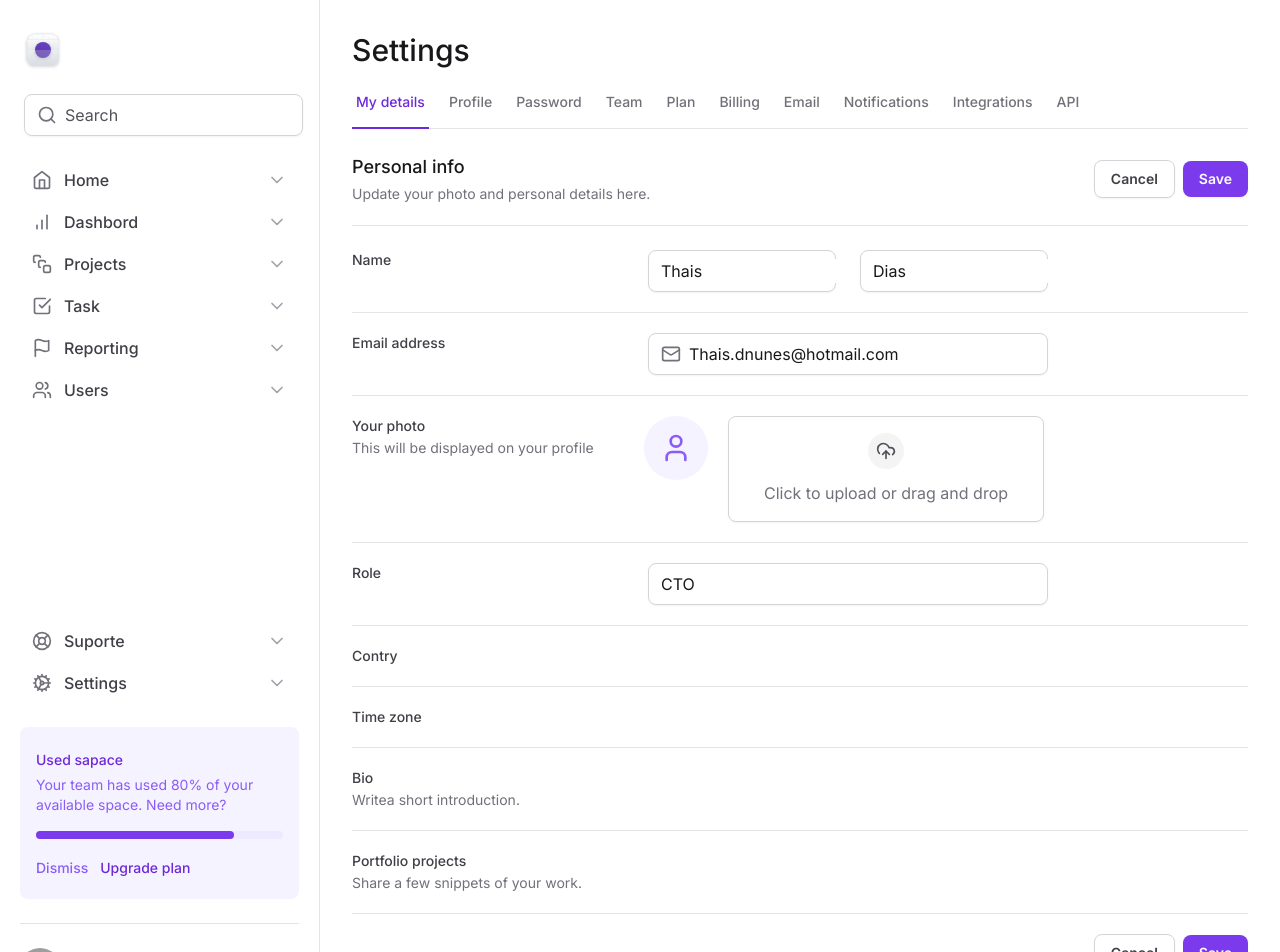
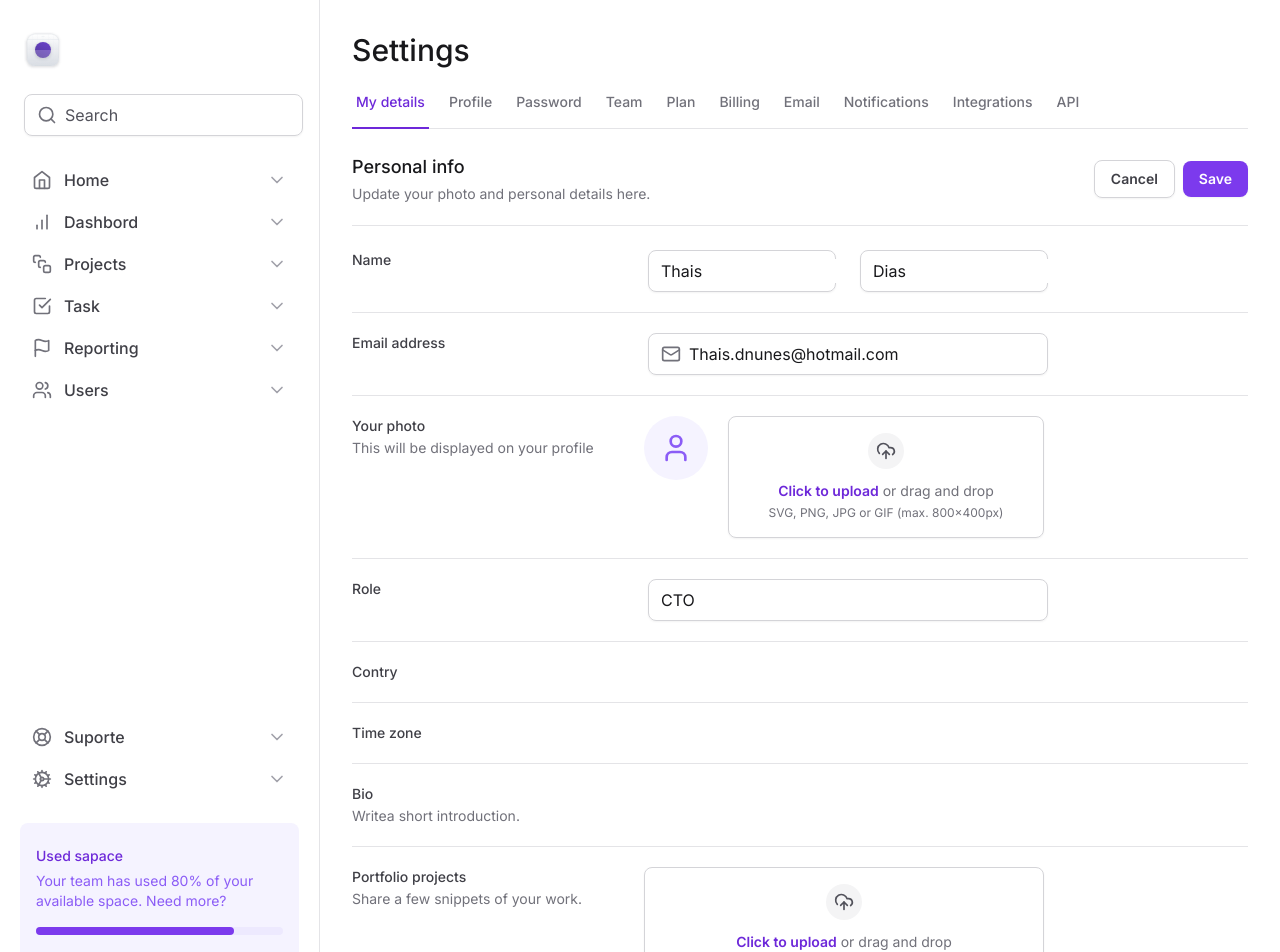
Before and after one commit to Thais-DN/dashboard-tailwind, a Next.js app: page / in a window 1280 px wide. Shown: the top 952 px of the page. Built offline with nearby package versions, Linux system fonts and the light colour scheme; grey boxes are pictures that could not be loaded.

Commit message:
Separando componentes

```diff
--- /dev/null
+++ b/src/app/components/Form/FileInput/Control.tsx
@@ -0,0 +1,9 @@
+import { ComponentProps } from "react"
+
+export type ControlProps = ComponentProps<"input">
+
+export function Control(props: ControlProps) {
+    return (
+        <input type="file" className="sr-only" id="photo" {...props} />
+    )
+}
--- /dev/null
+++ b/src/app/components/Form/FileInput/ImagePreview.tsx
@@ -0,0 +1,9 @@
+import { User } from "lucide-react";
+
+export function ImagePreview() {
+    return (
+        <div className="bg-violet-50 flex h-16 w-16 items-center justify-center rounded-full">
+            <User className="w-8 h-8 text-violet-500" />
+        </div>
+    )
+}
--- /dev/null
+++ b/src/app/components/Form/FileInput/Input.tsx
@@ -0,0 +1,11 @@
+import { Control } from "./Control"
+import { ImagePreview } from "./ImagePreview"
+import { Root } from "./Root"
+import { Trigger } from "./Trigger"
+
+export {
+    Control,
+    ImagePreview,
+    Root,
+    Trigger
+}
--- /dev/null
+++ b/src/app/components/Form/FileInput/Root.tsx
@@ -0,0 +1,7 @@
+import { ComponentProps } from 'react'
+
+export type RootProps = ComponentProps<"div">
+
+export function Root(props: RootProps) {
+    return <div {...props} />
+}
--- /dev/null
+++ b/src/app/components/Form/FileInput/Trigger.tsx
@@ -0,0 +1,22 @@
+import { UploadCloud } from "lucide-react";
+
+export function Trigger() {
+    return (
+        <label
+            htmlFor="photo"
+            className="group flex flex-1 cursor-pointer flex-col items-center gap-3 rounded-lg border border-zinc-300 px-6 py-4 text-center text-zinc-500 shadow-sm hover:border-violet-200 hover:bg-violet-25 hover:text-violet-500"
+        >
+            <div className="rounded-full border-6 border-zinc-50 bg-zinc-100 p-2 group-hover:border-violet-50 group-hover:bg-violet-100">
+                <UploadCloud className="h-5 w-5 text-zinc-600 group-hover:text-violet-600" />
+            </div>
+
+            <div className="flex flex-col items-center gap-1">
+                <span className="text-sm">
+                    <span className="font-semibold text-violet-700">Click to upload</span>{' '}
+                        or drag and drop
+                    </span>
+                <span className="text-xs">SVG, PNG, JPG or GIF (max. 800x400px)</span>
+            </div>
+        </label>
+    )
+}
--- a/src/app/components/Input.tsx
+++ b/src/app/components/Input.tsx
@@ -1,4 +1,3 @@
-import { Search } from "lucide-react";
 import { ComponentProps } from "react";
 
 type InputPrefixProps = ComponentProps<"div">
--- a/src/app/page.tsx
+++ b/src/app/page.tsx
@@ -1,6 +1,7 @@
 import { SettingsTabs } from "./components/SettingsTabs";
 import * as Input from "./components/Input"
-import { Mail, Upload, UploadCloud, User } from "lucide-react";
+import { Mail } from "lucide-react";
+import * as FileInput from "./components/Form/FileInput/Input"
 
 export default function Home() {
     return (
@@ -63,21 +64,12 @@
                                 This will be displayed on your profile
                             </span>
                         </label>
-                        <div className="flex items-start gap-5">
-                            <div className="bg-violet-50 flex h-16 w-16 items-center justify-center rounded-full">
-                                <User className="w-8 h-8 text-violet-500" />
-                            </div>
-
-                            <label htmlFor="photo" className="flex flex-1 cursor-pointer flex-col items-center gap-3 rounded-lg border border-zinc-300 px-6 py-4 text-center text-zinc-500 shadow-sm">
-                                <div className="rounded-full border-6 border-zinc-50 bg-zinc-100 p-2">
-                                    <UploadCloud className="h-5 w-5 text-zinc-600" />
-                                </div>
-                                <div className="flex flex-col items-center gap-1">
-                                    <span>Click to upload or drag and drop</span>
-                                </div>
-                            </label>
-                            <input type="file" className="sr-only" id="photo" />
-
+                        <div>
+                            <FileInput.Root className="flex items-start gap-5">
+                                <FileInput.ImagePreview />
+                                <FileInput.Trigger />
+                                <FileInput.Control />
+                            </FileInput.Root>
                         </div>
                     </div>
 
@@ -121,7 +113,10 @@
                                 Share a few snippets of your work.
                             </span>
                         </label>
-                        <div></div>
+                        <FileInput.Root>
+                            <FileInput.Trigger />
+                            <FileInput.Control multiple />
+                        </FileInput.Root>
                     </div>
 
                     <div className="flex items-center justify-end gap-2 pt-5">
--- a/tailwind.config.ts
+++ b/tailwind.config.ts
@@ -14,6 +14,12 @@
                 form: "minmax(7.5rem, 17.5rem) minmax(25rem, 1fr) minmax(0, 15rem)"
             },
 
+            colors: {
+                violet: {
+                    25: "#fcfaff"
+                },
+            },
+
             maxWidth: {
                 6: "6px"
             },
```
